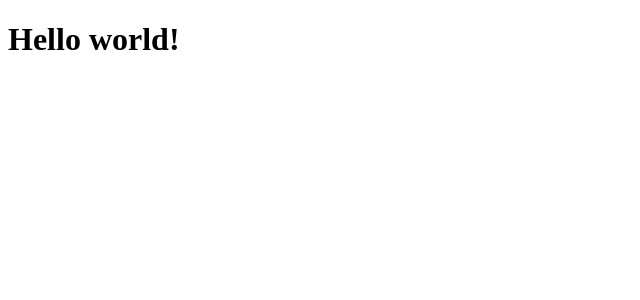
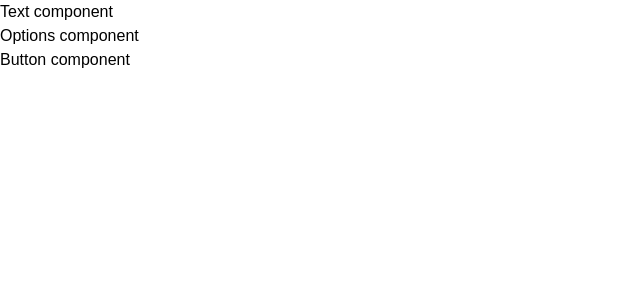
Before and after one commit to GustavoSouza123/interactive-rating-component, a React (Vite) app: page / in a window 1280 px wide. Shown: the top 300 px of the page, without its empty margins (0-640 px from the left). Built offline with nearby package versions, Linux system fonts and the light colour scheme.

Commit message:
initial components, Rating component with state variables

```diff
--- a/src/components/App.jsx
+++ b/src/components/App.jsx
@@ -1,7 +1,11 @@
 import React from "react";
+import "../css/index.css";
+import Rating from "./Rating"
 
 export default function App() {
     return (
-        <h1>Hello world!</h1>
+        <div className="w-full h-screen bg-veryDarkBlue">
+            <Rating />
+        </div>
     );
 }
--- /dev/null
+++ b/src/components/Button.jsx
@@ -0,0 +1,7 @@
+import React from "react";
+
+export default function Button() {
+    return (
+        <p>Button component</p>
+    );
+}
--- /dev/null
+++ b/src/components/Image.jsx
@@ -0,0 +1,7 @@
+import React from "react";
+
+export default function Image() {
+    return (
+        <p>Image component</p>
+    );
+}
--- /dev/null
+++ b/src/components/Options.jsx
@@ -0,0 +1,7 @@
+import React from "react";
+
+export default function Options() {
+    return (
+        <p>Options component</p>
+    );
+}
--- /dev/null
+++ b/src/components/Rating.jsx
@@ -0,0 +1,30 @@
+import React from "react";
+import { useState } from "react";
+import Text from "./Text";
+import Options from "./Options";
+import Button from "./Button";
+import Image from "./Image";
+import Selection from "./Selection";
+
+export default function Rating() {
+    const [option, setOption] = useState(null);
+    const [isSubmitted, setSubmitted] = useState(false);
+
+    return (
+        <div className="">
+            {isSubmitted ? (
+                <>
+                    <Image />
+                    <Selection />
+                    <Text />
+                </>
+            ) : (
+                <>
+                    <Text />
+                    <Options />
+                    <Button />
+                </>
+            )}
+        </div>
+    );
+}
--- /dev/null
+++ b/src/components/Selection.jsx
@@ -0,0 +1,7 @@
+import React from "react";
+
+export default function Selection() {
+    return (
+        <p>Selection component</p>
+    );
+}
--- /dev/null
+++ b/src/components/Text.jsx
@@ -0,0 +1,7 @@
+import React from "react";
+
+export default function Text() {
+    return (
+        <p>Text component</p>
+    );
+}
--- a/src/css/index.css
+++ b/src/css/index.css
@@ -1,3 +1,23 @@
 @tailwind base;
 @tailwind components;
 @tailwind utilities;
+
+@import url('https://fonts.googleapis.com/css2?family=Overpass:wght@100..900&display=swap');
+
+@layer base {
+    :root {
+        --orange: hsl(25, 97%, 53%);
+        --white: hsl(0, 0%, 100%);
+        --light-grey: hsl(217, 12%, 63%);
+        --dark-blue: hsl(213, 19%, 18%);
+        --very-dark-blue: hsl(216, 12%, 8%);
+    }
+
+    html,
+    body {
+        font-family: "Overpass", sans-serif;
+        font-optical-sizing: auto;
+        font-weight: 400;
+        font-style: normal;
+    }
+}
--- a/src/index.jsx
+++ b/src/index.jsx
@@ -3,7 +3,10 @@ import { StrictMode } from "react";
 import { createRoot } from "react-dom/client";
 import App from "./components/App";
 
-createRoot(document.getElementById('root')).render(
+const container = document.getElementById('root');
+const root = createRoot(container);
+
+root.render(
     <StrictMode>
         <App />
     </StrictMode>
```
